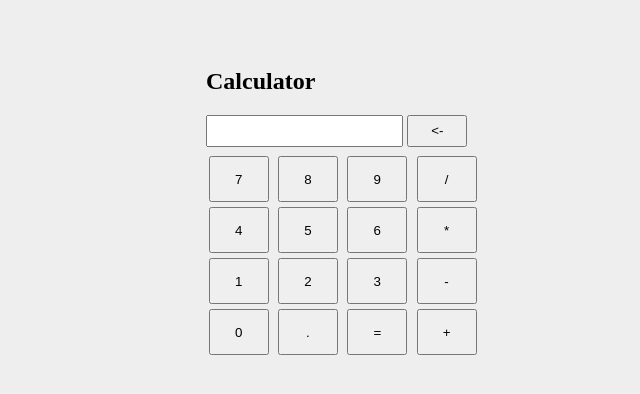
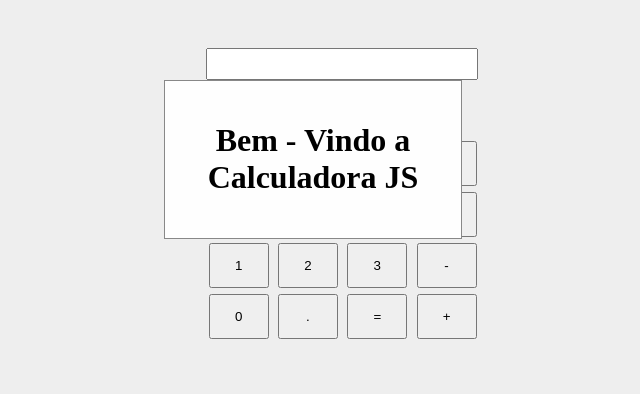
Before and after one commit to carvalho57/calculadoraJS, a plain HTML site: page index.html in a window 1280 px wide. Shown: the whole page, without its empty margins (284-924 px from the left). Drawn offline with Linux system fonts and the light colour scheme.

Commit message:
Adicionando botao CE e apagar ultimo digito

```diff
--- a/css/style.css
+++ b/css/style.css
@@ -4,13 +4,15 @@ body {
   background-color:#eee;
   box-sizing: border-box;
 }
+
+
 section {
   margin:4vh auto;
   width: 300px;
   padding:1em;
 }
 .view input{
-  width:60%;
+  width:85%;
   padding:0.5em;
   margin-bottom:0.5em;
 }
@@ -24,3 +26,19 @@ section {
   width:20%;
   margin-bottom:0.5em
 }
+
+.modal {
+  display: block;
+  position: absolute;
+  top: 10%;
+  left: 35%;
+  z-index: 1;
+  margin: auto;
+  background-color: #fefefe;
+  padding: 20px;
+  border: 1px solid #888;
+  width: 20%;
+}
+.modal h1 {
+  text-align: center;
+}
--- a/index.html
+++ b/index.html
@@ -7,11 +7,18 @@
       <link rel="stylesheet" href="css/style.css" >
   <head>
   <body>
+      <div data-js="modal" class="modal">
+        <h1 data-js="welcome">
+          3
+        </h1>
+      </div>
     <section>
-      <h2>Calculator</h2>
       <div class='view'>
-        <input  type="text" data-js="input" readonly>
-        <button  data-js="remove"> <- </button>
+          <input  type="text" data-js="input" readonly>
+          <div class="buttons">
+            <button data-js="remove"> <- </button>
+            <button data-js="CE">CE</button>
+          </div>
       </div>
       <div class="buttons">
           <button data-js="digit" value="7">7</button>
--- a/js/main.js
+++ b/js/main.js
@@ -5,42 +5,20 @@
   var $digits = doc.querySelectorAll('[data-js="digit"]');
   var $operator = doc.querySelectorAll('[data-js="operator"]');
   var $buttonCalcular = doc.querySelector('[data-js="calcular"]');
+  var $remove = doc.querySelector('[data-js="remove"]');
+  var $CE = doc.querySelector('[data-js="CE"]');
+  var $welcome = doc.querySelector('[data-js="welcome"]');
 
-  var operator = {
-    '+': function soma(x,y) {
-        return x + y;
-    },
-    '-': function subtracao(x,y) {
-        return x - y;
-    },
-    '*': function multiplicacao(x,y) {
-        return x * y;
-    },
-    '/': function divisao(x,y) {
-        if(y === 0) {
-          alert('Impossível divisão por zero');
-          progress = null;
-        }
+  $remove.addEventListener('click',() => {
+    $input.value = $input.value.slice(0,-1);
+    if($input.value === '') {
+      reset();
+    }
 
-        return x / y;
-    },
-    '%': function mod(x,y) {
-        return x % y;
-    }
-  };
+  },false);
+  $CE.addEventListener('click',reset,false);
 
-  var progress = {
-    value1: 0,
-    operator: null,
-    value2: null,
-    setOperation: null,
-    exec: function exec() {
-        var functionMath  = chooseOperation(this.operator);
-        var result =  functionMath(this.value1, this.value2);
-        this.value1  = result;
-        return result;
-    }
-  };
+  win.addEventListener('load', handleWelcome,false);
 
   $buttonCalcular.addEventListener('click',
       function(event) {
@@ -67,6 +45,41 @@
     },false);
   })
 
+  var operator = {
+    '+': function sum(x,y) {
+        return x + y;
+    },
+    '-': function subtraction(x,y) {
+        return x - y;
+    },
+    '*': function multiplication(x,y) {
+        return x * y;
+    },
+    '/': function division(x,y) {
+        if(y === 0) {
+          alert('Impossível divisão por zero');
+          progress = null;
+        }
+
+        return x / y;
+    },
+    '%': function mod(x,y) {
+        return x % y;
+    }
+  };
+
+  let progress = {
+    value1: 0,
+    operator: null,
+    value2: null,
+    setOperation: null,
+    exec: function exec() {
+        var functionMath  = chooseOperation(this.operator);
+        var result =  functionMath(this.value1, this.value2);
+        this.value1  = result;
+        return result;
+    }
+  };
 
   function chooseOperation(symbol) {
       return operator[symbol];
@@ -85,8 +98,36 @@
     if(progress.setOperation) {
         progress.value2 = Number($input.value)
     }
-
     $input.value = progress.exec();
     progress.setOperation = false;
   }
+
+  function reset() {
+    $input.value = '';
+    progress.value1 = 0;
+    progress.operator = null;
+    progress.value2 = null;
+    progress.setOperation = null;
+  }
+
+  function handleWelcome() {
+      timer(3);
+  }
+
+  function timer(number) {
+      if(number === -1) {
+        $welcome.textContent = "Bem - Vindo a Calculadora JS";
+        setTimeout(closeWelcome,2000);
+        return;
+      }
+      setTimeout(function() {
+        $welcome.textContent = number;
+        timer(number - 1);
+      },1000);
+  }
+
+  function closeWelcome() {
+    var modal = doc.querySelector('[data-js="modal"]');
+    modal.style.display = 'none';
+  }
 })(window,document);
```
Also changed, not shown: 1 other file.
